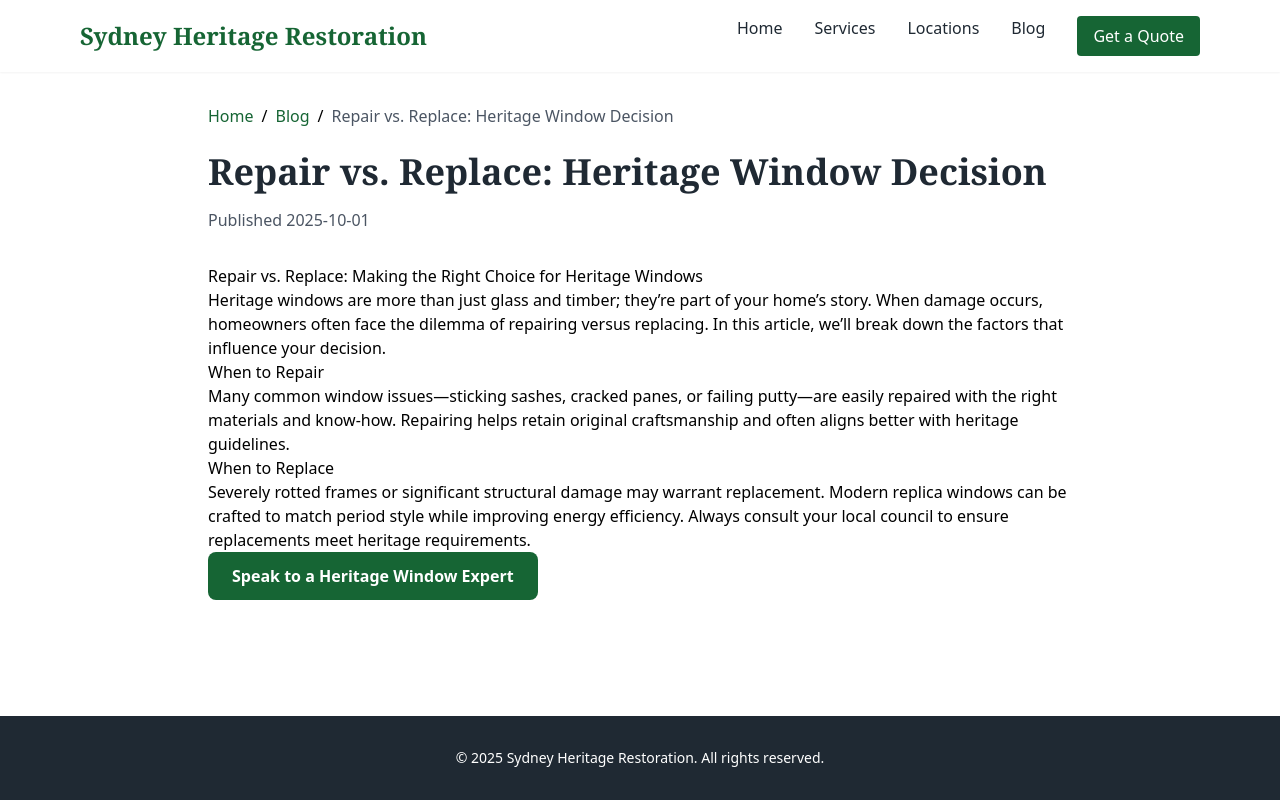
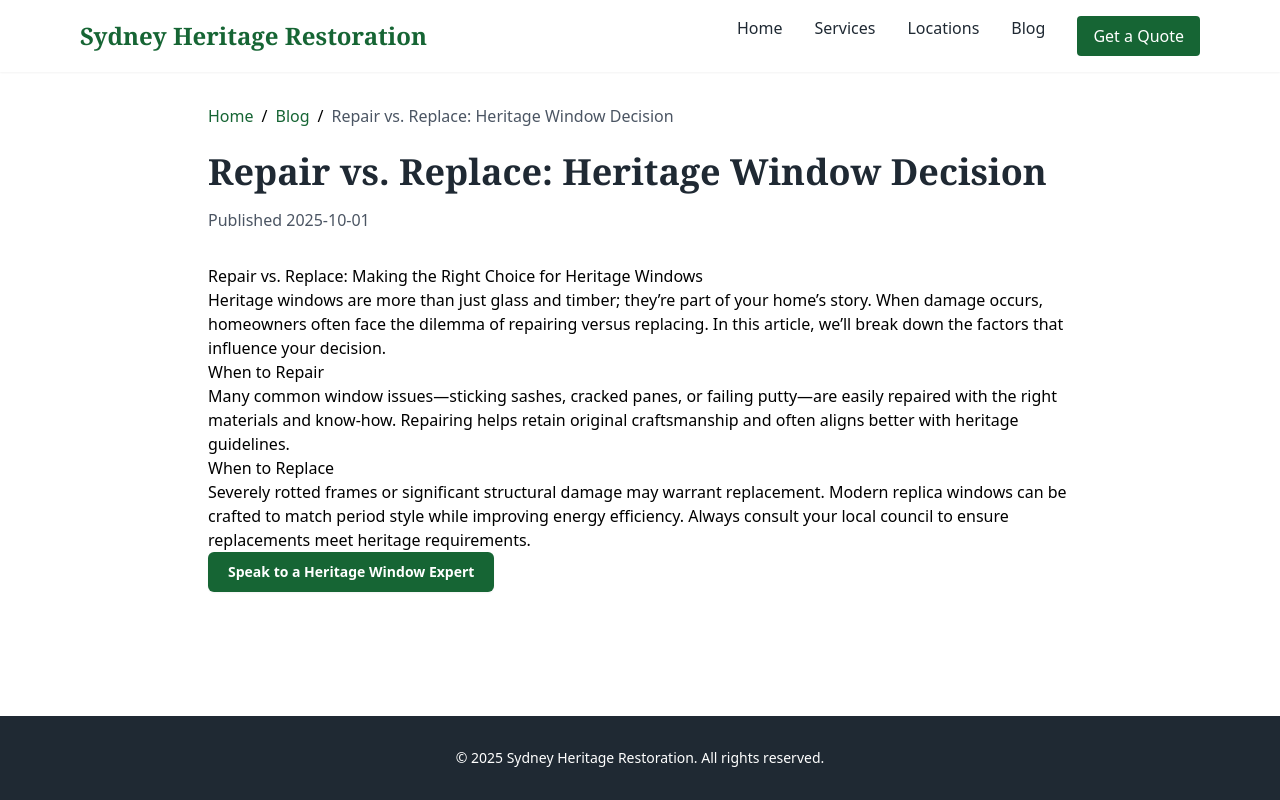
Before and after one commit to themutherfvcker/heritage-restorations-sydney, a Next.js app: page /blog/repair-vs-replace-windows in a window 1280 px wide. Built offline with nearby package versions, Linux system fonts and the light colour scheme.

Commit message:
Update CTAButton.jsx

```diff
--- a/components/CTAButton.jsx
+++ b/components/CTAButton.jsx
@@ -1,18 +1,38 @@
-// components/CTAButton.jsx
-// A simple call‑to‑action button component used throughout the site.
-// It renders a styled link with customizable text and href.
+import Link from "next/link";
 
-export default function CTAButton({ href, children, variant = 'dark' }) {
-  const variantClasses = {
-    dark: 'bg-forest-green hover:bg-forest-green/90 text-white',
-    light: 'bg-white hover:bg-gray-100 text-forest-green border border-forest-green',
+export default function CTAButton({
+  href = "#",
+  children,
+  className = "",
+  ...props
+}) {
+  const baseClasses =
+    "inline-flex items-center justify-center rounded-md bg-forest-green px-5 py-2.5 text-sm font-semibold text-white shadow-sm hover:bg-emerald-700 transition";
+  const combined = `${baseClasses} ${className}`.trim();
+
+  // If it's an external link or plain href, render <a>
+  if (!href || href === "#") {
+    return (
+      <button className={combined} type="button" {...props}>
+        {children}
+      </button>
+    );
   }
+
+  if (href.startsWith("http")) {
+    return (
+      <a href={href} className={combined} {...props}>
+        {children}
+      </a>
+    );
+  }
+
+  // Internal Next.js link
   return (
-    <a
-      href={href}
-      className={`inline-block font-semibold py-3 px-6 rounded-lg transition-colors duration-200 ${variantClasses[variant]}`}
-    >
-      {children}
-    </a>
-  )
+    <Link href={href} legacyBehavior>
+      <a className={combined} {...props}>
+        {children}
+      </a>
+    </Link>
+  );
 }
```
